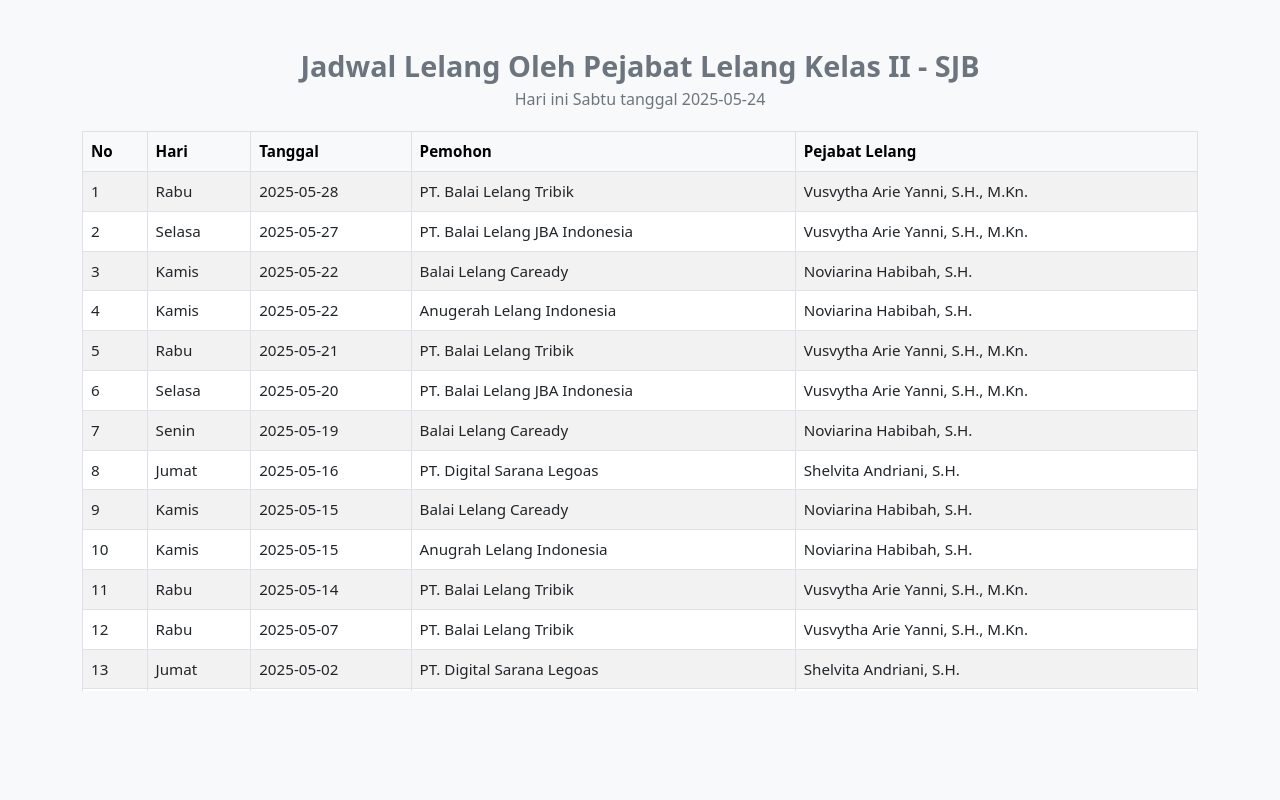
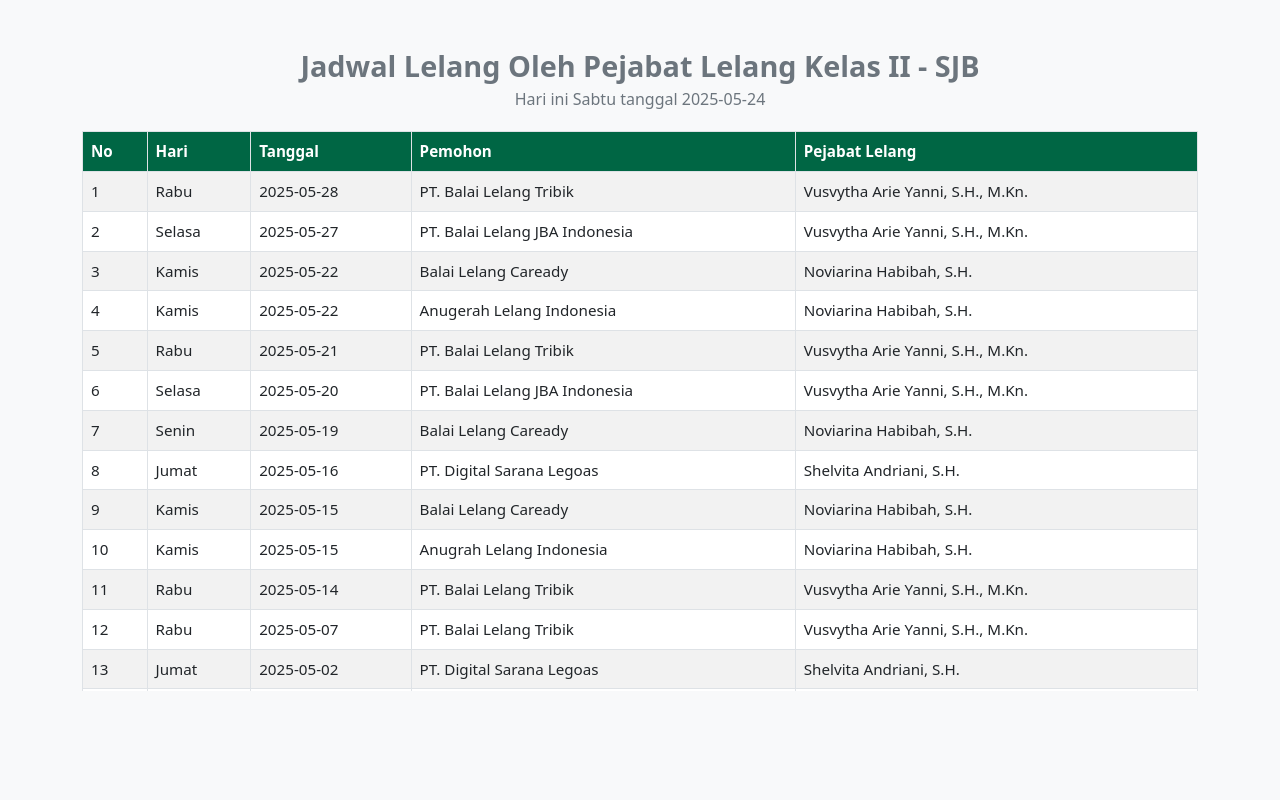
Before and after one commit to ShoimRachmanto/LelangPL2, a plain HTML site: page index.html in a window 1280 px wide. Drawn offline with nearby package versions, Linux system fonts and the light colour scheme.

Commit message:
ngalahin bootstrap

```diff
--- a/index.html
+++ b/index.html
@@ -28,8 +28,8 @@
     table {
       font-size: 0.95rem;
     }
-    thead.table-light {
-      background-color: #006644 !important;
+    .table-header-djkn th {
+      background-color: #006644;
       color: white;
     }
   </style>
@@ -40,7 +40,7 @@
     <div class="tanggal-hariini" id="hari-ini"></div>
     <div class="table-wrapper">
       <table class="table table-striped table-bordered">
-        <thead class="table-light">
+        <thead class="table-header-djkn">
           <tr>
             <th scope="col">No</th>
             <th scope="col">Hari</th>
```
